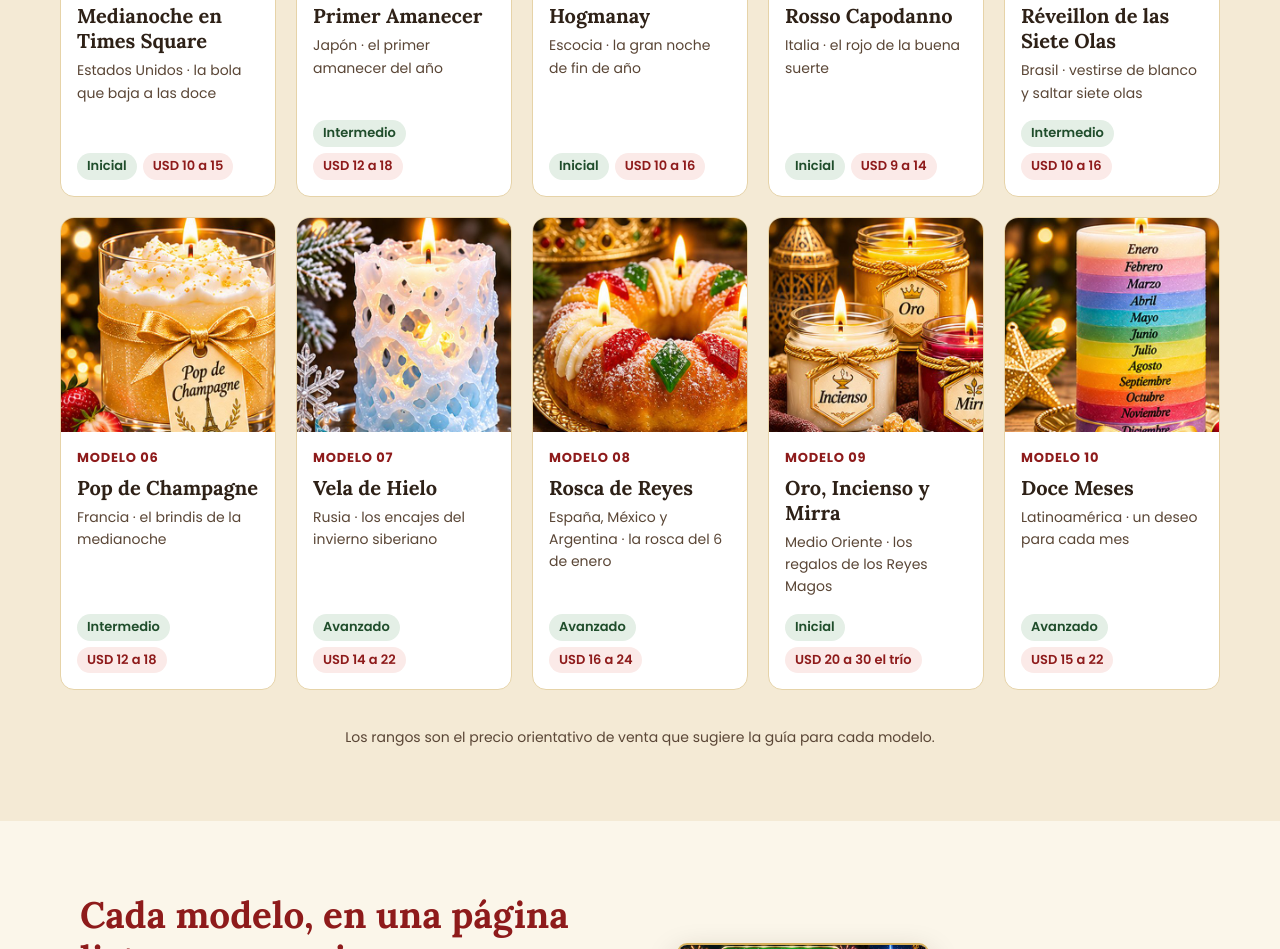
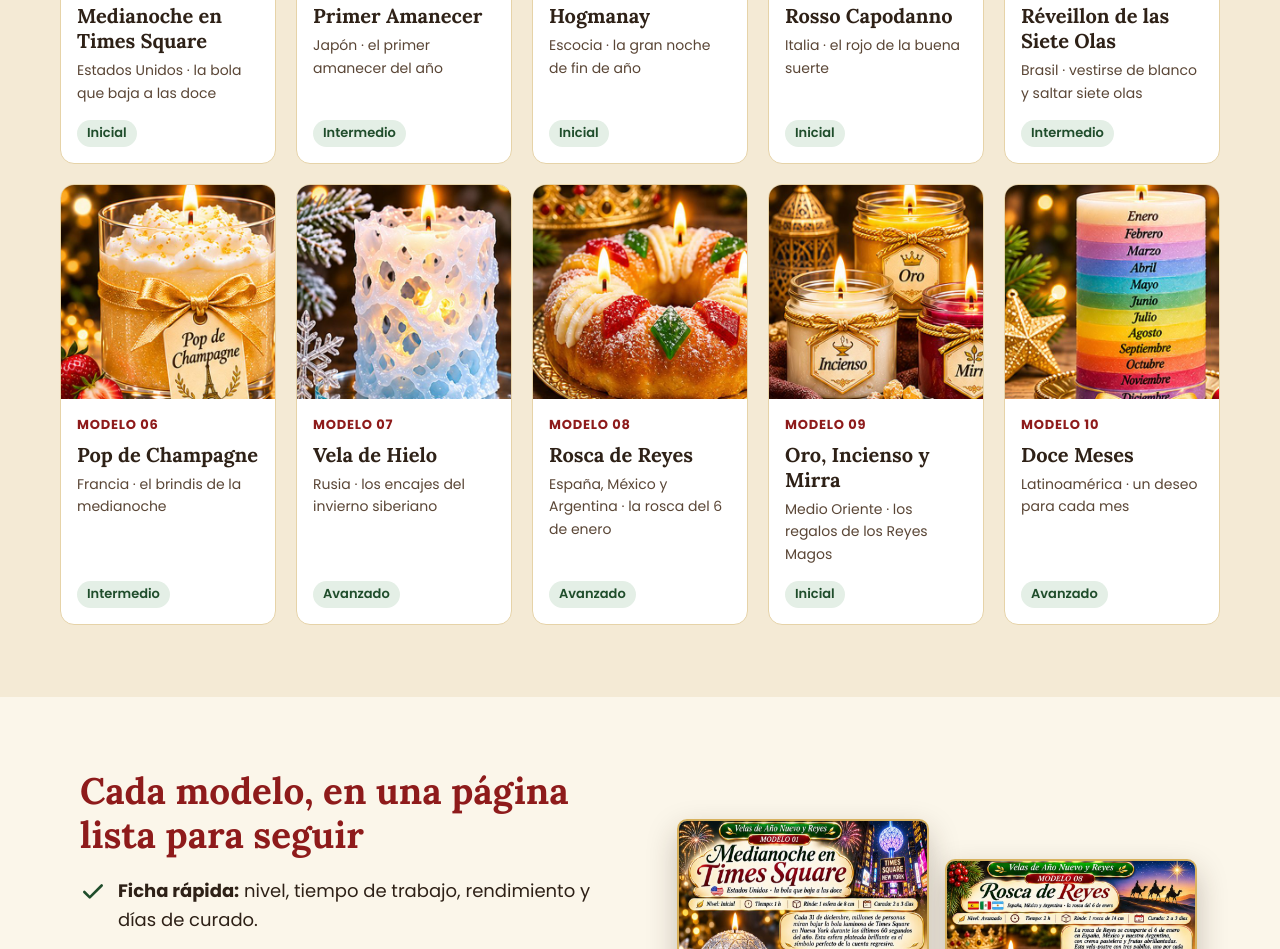
Before and after one commit to silvi-aura/velas-ano-nuevo-reyes, a plain HTML site: page index.html in a window 1280 px wide. Shown: the part 1750-2699 px from the top of the page. Drawn offline with Linux system fonts and the light colour scheme.

Commit message:
Add files via upload

```diff
--- a/index.html
+++ b/index.html
@@ -80,7 +80,6 @@ a{color:#8E1B1B}a:hover{color:#6B1212}
 <span style="font-size: 14px; color: #5A4636">Estados Unidos · la bola que baja a las doce</span>
 <div style="margin-top: auto; padding-top: 10px; display: flex; flex-wrap: wrap; gap: 6px; align-items: center">
 <span style="background: #E4EFE6; color: #1F4D2B; font-size: 13px; font-weight: 600; padding: 3px 10px; border-radius: 999px">Inicial</span>
-<span style="background: #FBEAE8; color: #8E1B1B; font-size: 13px; font-weight: 600; padding: 3px 10px; border-radius: 999px">USD 10 a 15</span>
 </div>
 </div>
 </article>
@@ -93,7 +92,6 @@ a{color:#8E1B1B}a:hover{color:#6B1212}
 <span style="font-size: 14px; color: #5A4636">Japón · el primer amanecer del año</span>
 <div style="margin-top: auto; padding-top: 10px; display: flex; flex-wrap: wrap; gap: 6px; align-items: center">
 <span style="background: #E4EFE6; color: #1F4D2B; font-size: 13px; font-weight: 600; padding: 3px 10px; border-radius: 999px">Intermedio</span>
-<span style="background: #FBEAE8; color: #8E1B1B; font-size: 13px; font-weight: 600; padding: 3px 10px; border-radius: 999px">USD 12 a 18</span>
 </div>
 </div>
 </article>
@@ -106,7 +104,6 @@ a{color:#8E1B1B}a:hover{color:#6B1212}
 <span style="font-size: 14px; color: #5A4636">Escocia · la gran noche de fin de año</span>
 <div style="margin-top: auto; padding-top: 10px; display: flex; flex-wrap: wrap; gap: 6px; align-items: center">
 <span style="background: #E4EFE6; color: #1F4D2B; font-size: 13px; font-weight: 600; padding: 3px 10px; border-radius: 999px">Inicial</span>
-<span style="background: #FBEAE8; color: #8E1B1B; font-size: 13px; font-weight: 600; padding: 3px 10px; border-radius: 999px">USD 10 a 16</span>
 </div>
 </div>
 </article>
@@ -119,7 +116,6 @@ a{color:#8E1B1B}a:hover{color:#6B1212}
 <span style="font-size: 14px; color: #5A4636">Italia · el rojo de la buena suerte</span>
 <div style="margin-top: auto; padding-top: 10px; display: flex; flex-wrap: wrap; gap: 6px; align-items: center">
 <span style="background: #E4EFE6; color: #1F4D2B; font-size: 13px; font-weight: 600; padding: 3px 10px; border-radius: 999px">Inicial</span>
-<span style="background: #FBEAE8; color: #8E1B1B; font-size: 13px; font-weight: 600; padding: 3px 10px; border-radius: 999px">USD 9 a 14</span>
 </div>
 </div>
 </article>
@@ -132,7 +128,6 @@ a{color:#8E1B1B}a:hover{color:#6B1212}
 <span style="font-size: 14px; color: #5A4636">Brasil · vestirse de blanco y saltar siete olas</span>
 <div style="margin-top: auto; padding-top: 10px; display: flex; flex-wrap: wrap; gap: 6px; align-items: center">
 <span style="background: #E4EFE6; color: #1F4D2B; font-size: 13px; font-weight: 600; padding: 3px 10px; border-radius: 999px">Intermedio</span>
-<span style="background: #FBEAE8; color: #8E1B1B; font-size: 13px; font-weight: 600; padding: 3px 10px; border-radius: 999px">USD 10 a 16</span>
 </div>
 </div>
 </article>
@@ -145,7 +140,6 @@ a{color:#8E1B1B}a:hover{color:#6B1212}
 <span style="font-size: 14px; color: #5A4636">Francia · el brindis de la medianoche</span>
 <div style="margin-top: auto; padding-top: 10px; display: flex; flex-wrap: wrap; gap: 6px; align-items: center">
 <span style="background: #E4EFE6; color: #1F4D2B; font-size: 13px; font-weight: 600; padding: 3px 10px; border-radius: 999px">Intermedio</span>
-<span style="background: #FBEAE8; color: #8E1B1B; font-size: 13px; font-weight: 600; padding: 3px 10px; border-radius: 999px">USD 12 a 18</span>
 </div>
 </div>
 </article>
@@ -158,7 +152,6 @@ a{color:#8E1B1B}a:hover{color:#6B1212}
 <span style="font-size: 14px; color: #5A4636">Rusia · los encajes del invierno siberiano</span>
 <div style="margin-top: auto; padding-top: 10px; display: flex; flex-wrap: wrap; gap: 6px; align-items: center">
 <span style="background: #E4EFE6; color: #1F4D2B; font-size: 13px; font-weight: 600; padding: 3px 10px; border-radius: 999px">Avanzado</span>
-<span style="background: #FBEAE8; color: #8E1B1B; font-size: 13px; font-weight: 600; padding: 3px 10px; border-radius: 999px">USD 14 a 22</span>
 </div>
 </div>
 </article>
@@ -171,7 +164,6 @@ a{color:#8E1B1B}a:hover{color:#6B1212}
 <span style="font-size: 14px; color: #5A4636">España, México y Argentina · la rosca del 6 de enero</span>
 <div style="margin-top: auto; padding-top: 10px; display: flex; flex-wrap: wrap; gap: 6px; align-items: center">
 <span style="background: #E4EFE6; color: #1F4D2B; font-size: 13px; font-weight: 600; padding: 3px 10px; border-radius: 999px">Avanzado</span>
-<span style="background: #FBEAE8; color: #8E1B1B; font-size: 13px; font-weight: 600; padding: 3px 10px; border-radius: 999px">USD 16 a 24</span>
 </div>
 </div>
 </article>
@@ -184,7 +176,6 @@ a{color:#8E1B1B}a:hover{color:#6B1212}
 <span style="font-size: 14px; color: #5A4636">Medio Oriente · los regalos de los Reyes Magos</span>
 <div style="margin-top: auto; padding-top: 10px; display: flex; flex-wrap: wrap; gap: 6px; align-items: center">
 <span style="background: #E4EFE6; color: #1F4D2B; font-size: 13px; font-weight: 600; padding: 3px 10px; border-radius: 999px">Inicial</span>
-<span style="background: #FBEAE8; color: #8E1B1B; font-size: 13px; font-weight: 600; padding: 3px 10px; border-radius: 999px">USD 20 a 30 el trío</span>
 </div>
 </div>
 </article>
@@ -197,13 +188,11 @@ a{color:#8E1B1B}a:hover{color:#6B1212}
 <span style="font-size: 14px; color: #5A4636">Latinoamérica · un deseo para cada mes</span>
 <div style="margin-top: auto; padding-top: 10px; display: flex; flex-wrap: wrap; gap: 6px; align-items: center">
 <span style="background: #E4EFE6; color: #1F4D2B; font-size: 13px; font-weight: 600; padding: 3px 10px; border-radius: 999px">Avanzado</span>
-<span style="background: #FBEAE8; color: #8E1B1B; font-size: 13px; font-weight: 600; padding: 3px 10px; border-radius: 999px">USD 15 a 22</span>
 </div>
 </div>
 </article>
 
 </div>
-<p style="margin: 0; text-align: center; font-size: 14px; color: #5A4636">Los rangos son el precio orientativo de venta que sugiere la guía para cada modelo.</p>
 </div>
 </section>
 
```
